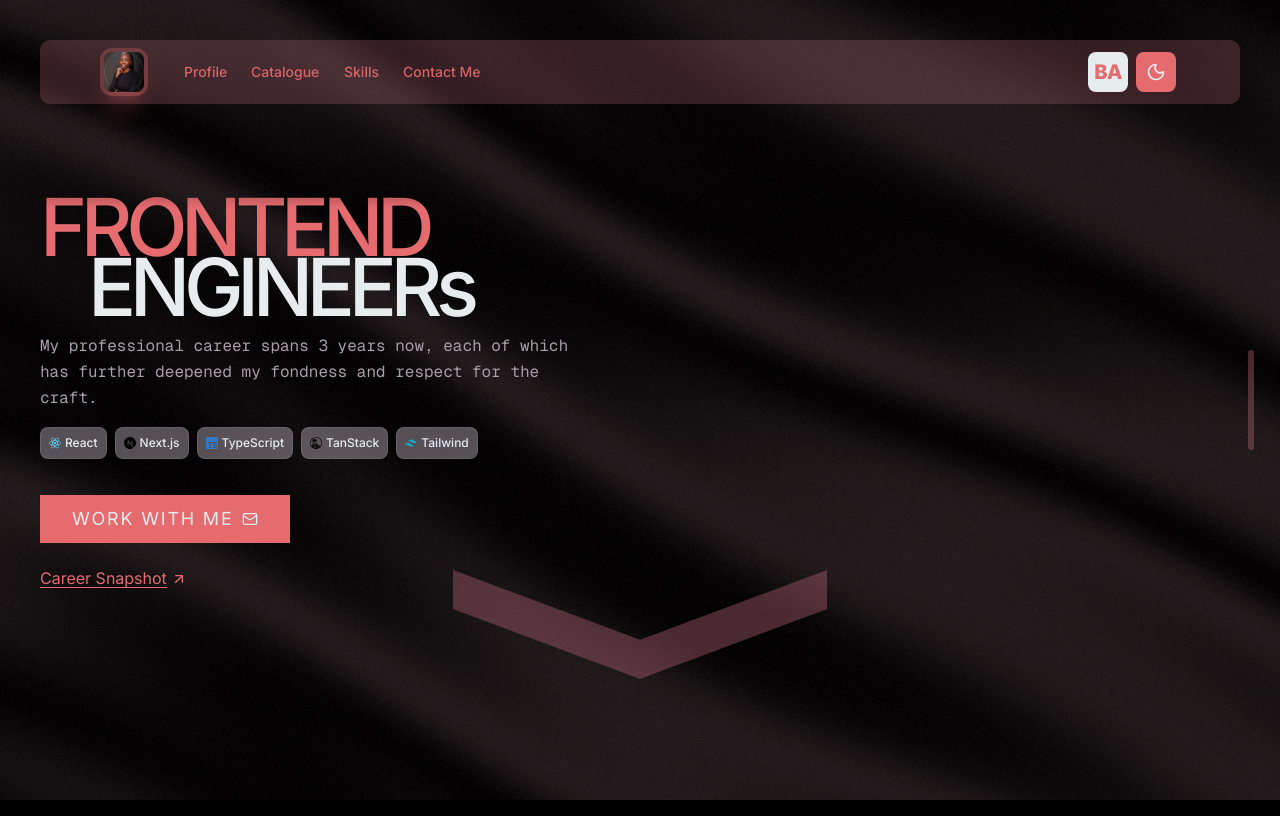
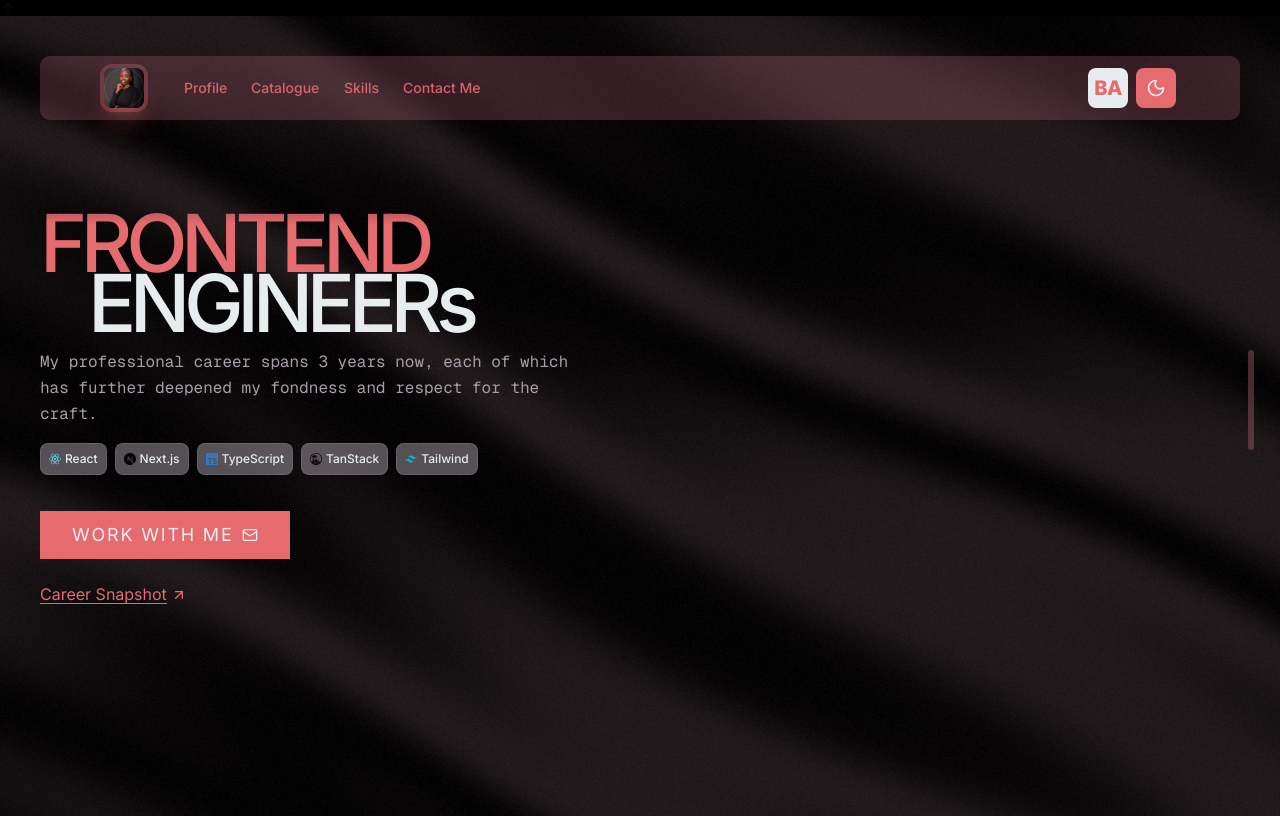
Before and after one commit to adeke910/portfolio, a Next.js app: page / in a window 1280 px wide. Built offline with nearby package versions, Linux system fonts and the light colour scheme.

Commit message:
update:svg arrow

```diff
--- a/app/globals.css
+++ b/app/globals.css
@@ -224,7 +224,7 @@ html {
 }
 
 .svg-arrow {
-  fill: var(--accent);
+  /* fill: color-mix(in srgb, var(--accent) 10%, transparent); */
   stroke: color-mix(in srgb, var(--accent) 30%, transparent);
   stroke-width: 1.5px;
   stroke-linejoin: round;
--- a/app/layout.tsx
+++ b/app/layout.tsx
@@ -70,7 +70,7 @@ export default function RootLayout({
           disableTransitionOnChange
         >
           <ScrollBar />
-          {/* <ScrollTop /> */}
+          <ScrollTop />
           {children}
         </ThemeProvider>
       </body>
```
